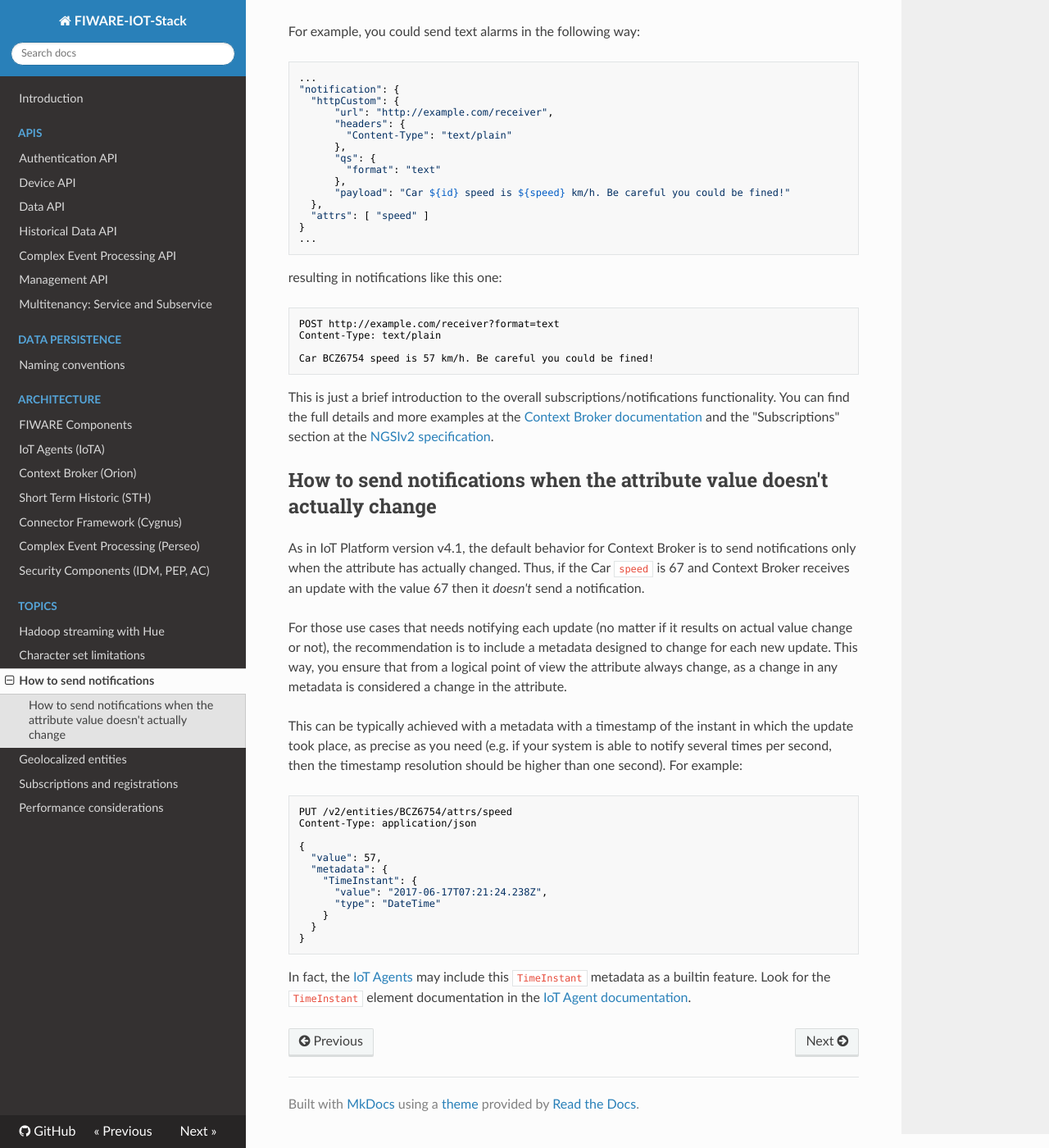
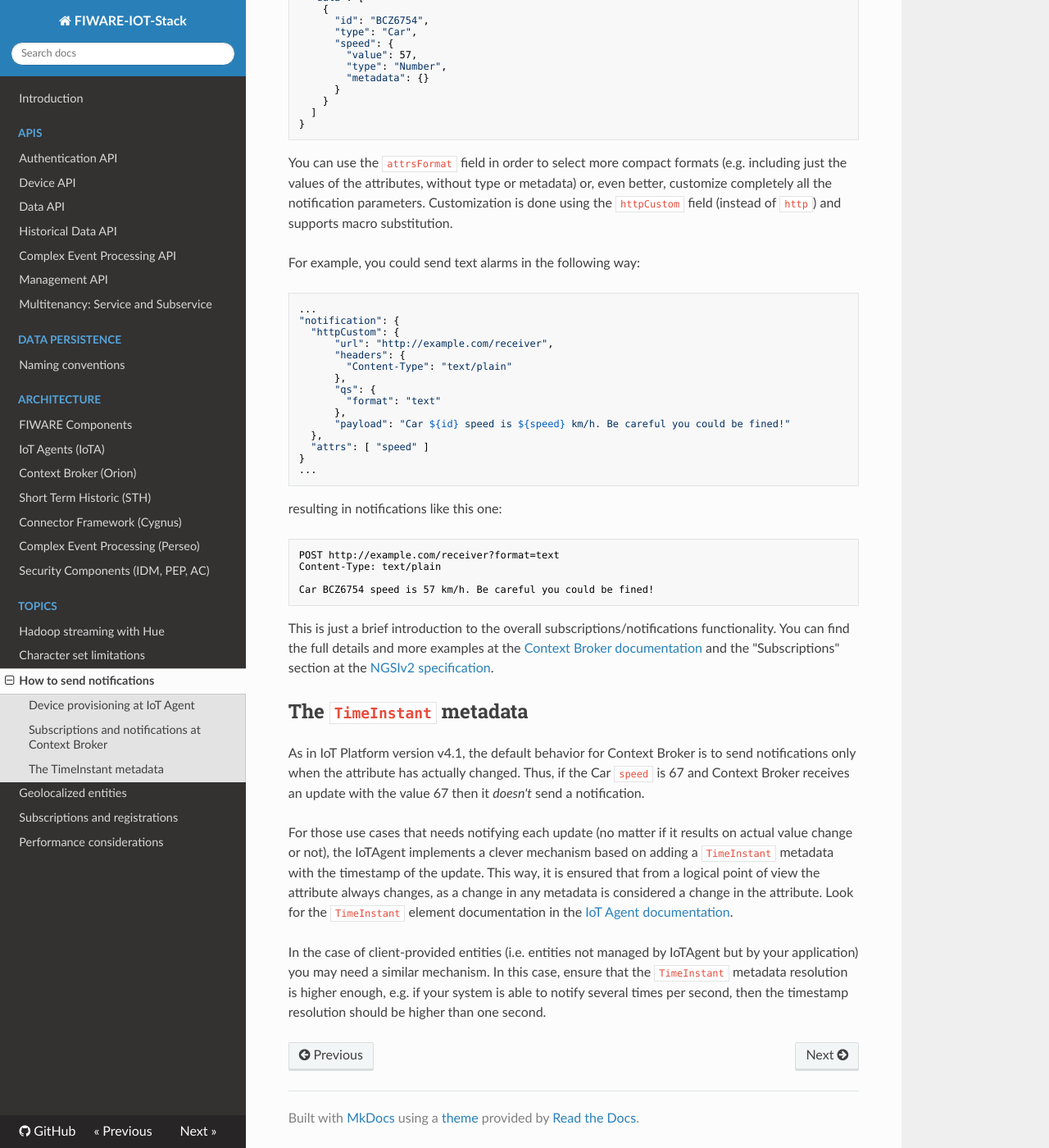
Before and after one commit to telefonicaid/thinking-cities, an MkDocs documentation site: the page built from docs/topics/how_notifications_work.md, in a window 1280 px wide and 1400 px high, scrolled down 1754 px. Shown: the whole window at 82% size. Built offline with MkDocs 1.6.1, drawn with Linux system fonts in a browser that asks for light colours; nearby versions of some CDN libraries; old or Windows-style settings are respelled for this version of MkDocs; some of the changed text lies outside the part shown.

Commit message:
FIX add devices to the how_notifications_work.md case

```diff
--- a/docs/topics/how_notifications_work.md
+++ b/docs/topics/how_notifications_work.md
@@ -1,11 +1,21 @@
 # How notifications work
 
 The platform is able to send notifications, based in a subscription mechanism implemented by
-[Context Broker](../context_broker.md).
+[Context Broker](../context_broker.md). Let's describe it step by step.
 
+## Device provisioning at IoT Agent
+
+Let's consider a fleet of several cars that are moving around a given city (Madrid, for example). Each car has an
+onboard sensor, all them managed by platform [IoT Agents](../device_gateway.md), assuming network connectivity
+between the sensor and the platform. First, the sensor has to be provision.... (Dani please complete this part and
+the "linking" with next section).
+
+## Subscriptions and notifications at Context Broker
+
+Now that the car speed information is periodically send to Context Broker, let's see how to configure notifications.
 The simplest notification trigger is based on entity attribute changes. For example, in order to get
 notifications each time the `speed` attribute changes in any entity with type `Car` the following
-subscription would be used:
+subscription would be used. Notifications will be send to the (sample) endpoint `http://example.com/receiver`.
 
     POST /v2/subscriptions
     Content-Type: application/json
@@ -45,7 +55,6 @@
     }
     ...
 
-
 Moreover, you can include filters associated to the subscription. For example, in order to get notification not
 only each time that `speed` changes but also requiring that the speed is greater than 50 km/h and the Car
 is located in the center of Madrid city (in particular, 15 km closer to the city center):
@@ -61,7 +70,6 @@
       }
     }
     ...
-
 
 By default, notifications received by `http://example.com/receiver` used a "fixed" format, in the following way:
 
@@ -118,30 +126,17 @@
 the full details and more examples at the [Context Broker documentation](https://fiware-orion.readthedocs.io/en/master/user/walkthrough_apiv2/index.html#subscriptions) and the "Subscriptions" section at the
 [NGSIv2 specification](http://telefonicaid.github.io/fiware-orion/api/v2/stable/).
 
-## How to send notifications when the attribute value doesn't actually change
+## The `TimeInstant` metadata
 
 As in IoT Platform version v4.1, the default behavior for Context Broker is to send notifications only
 when the attribute has actually changed. Thus, if the Car `speed` is 67 and Context Broker receives
 an update with the value 67 then it *doesn't* send a notification.
 
 For those use cases that needs notifying each update (no matter if it results on actual value change or not), the
-recommendation is to include a metadata designed to change for each new update. This way, you ensure that from a logical
-point of view the attribute always change, as a change in any metadata is considered a change in the attribute.
+IoTAgent implements a clever mechanism based on adding a `TimeInstant` metadata with the timestamp of the update.
+This way, it is ensured that from a logical point of view the attribute always changes, as a change in any metadata
+is considered a change in the attribute. Look for the `TimeInstant` element documentation in the [IoT Agent documentation](https://github.com/telefonicaid/iotagent-node-lib#the-timeinstant-element).
 
-This can be typically achieved with a metadata with a timestamp of the instant in which the update took place, as precise as you need (e.g. if your system is able to notify several times per second, then the timestamp resolution should be higher than one second). For example:
-
-    PUT /v2/entities/BCZ6754/attrs/speed
-    Content-Type: application/json
-
-    {
-      "value": 57,
-      "metadata": {
-        "TimeInstant": {
-          "value": "2017-06-17T07:21:24.238Z",
-          "type": "DateTime"
-        }
-      }
-    }
-
-In fact, the [IoT Agents](../device_gateway.md) may include this `TimeInstant` metadata as a builtin feature.
-Look for the `TimeInstant` element documentation in the [IoT Agent documentation](https://github.com/telefonicaid/iotagent-node-lib#the-timeinstant-element).
+In the case of client-provided entities (i.e. entities not managed by IoTAgent but by your application) you may need a
+similar mechanism. In this case, ensure that the `TimeInstant` metadata resolution is higher enough, e.g. if your system
+is able to notify several times per second, then the timestamp resolution should be higher than one second.
```
